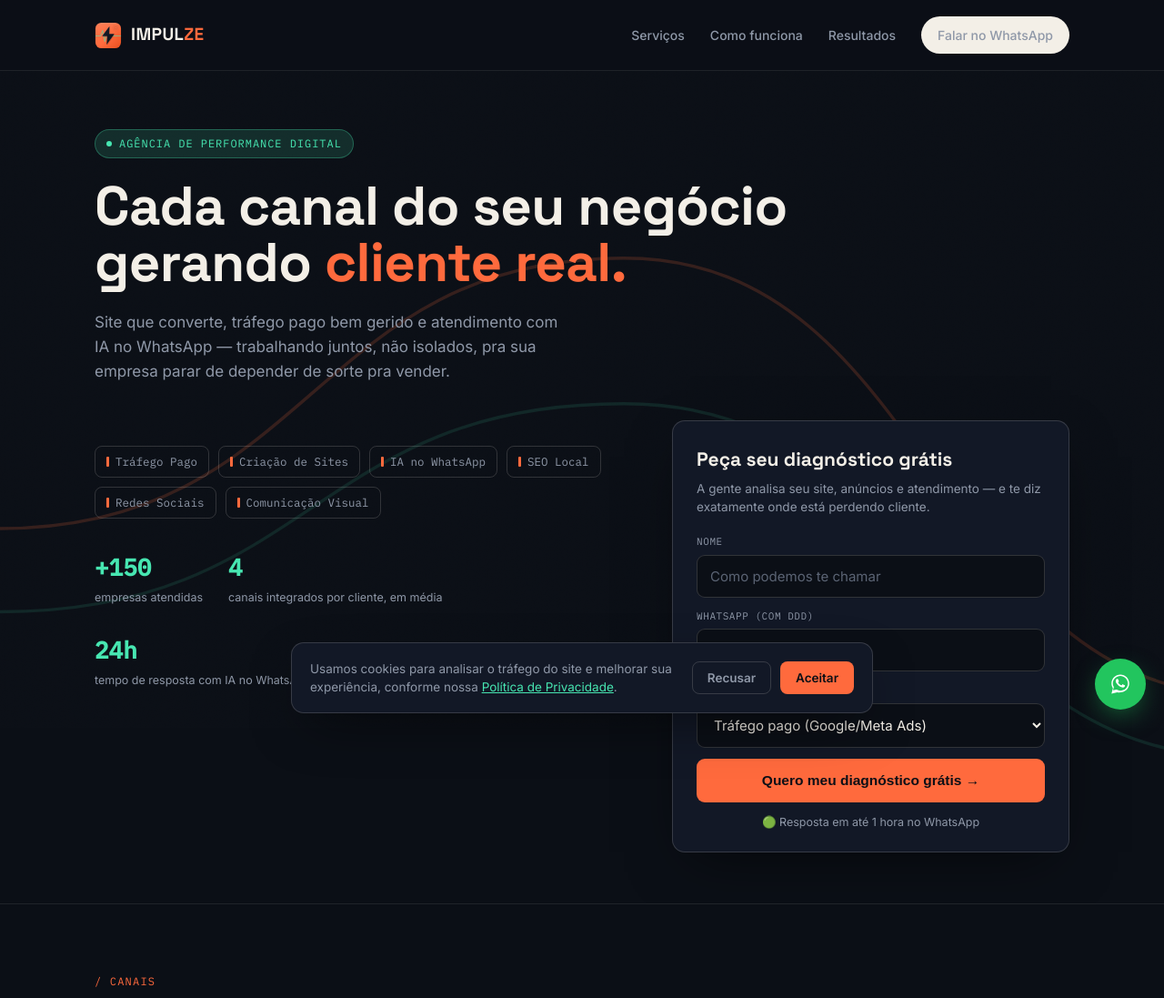
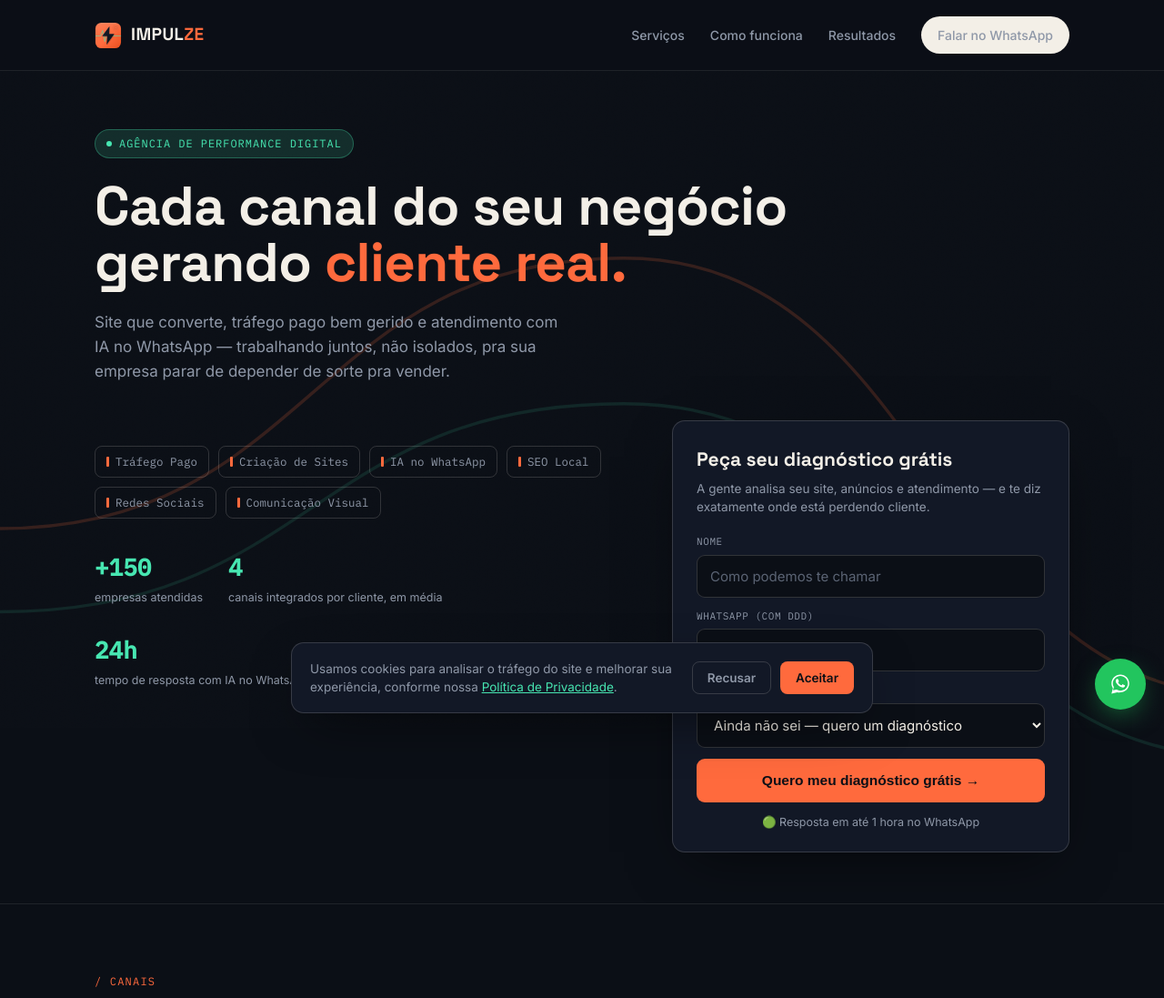
Before and after one commit to matheusmedeirosvaga-cmd/landing-impulze-, a website: page index.html in a window 1280 px wide. Shown: the top 1097 px of the page at 91% size. Drawn offline with Linux system fonts and the light colour scheme.

Commit message:
Update index.html

```diff
--- a/index.html
+++ b/index.html
@@ -146,11 +146,10 @@
           <div class="field">
             <label for="interesse">Maior interesse hoje</label>
             <select id="interesse">
+              <option selected>Ainda não sei — quero um diagnóstico</option>
               <option>Tráfego pago (Google/Meta Ads)</option>
-              <option>Criação de site ou landing page</option>
-              <option>IA de atendimento no WhatsApp</option>
-              <option>SEO / Google Meu Negócio</option>
-              <option>Ainda não sei — quero um diagnóstico</option>
+              <option>Site ou landing page</option>
+              <option>Atendimento com IA</option>
             </select>
           </div>
           <button type="submit" class="btn-submit">Quero meu diagnóstico grátis →</button>
```
